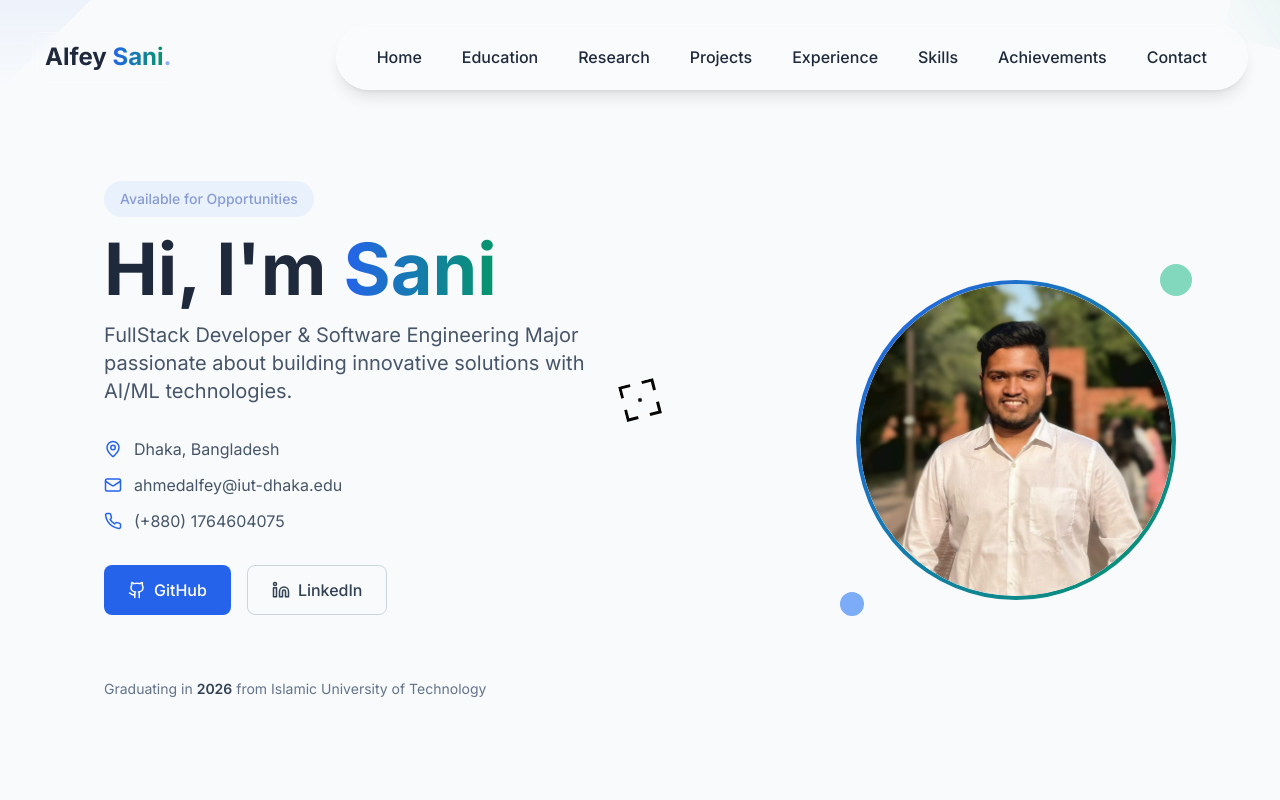
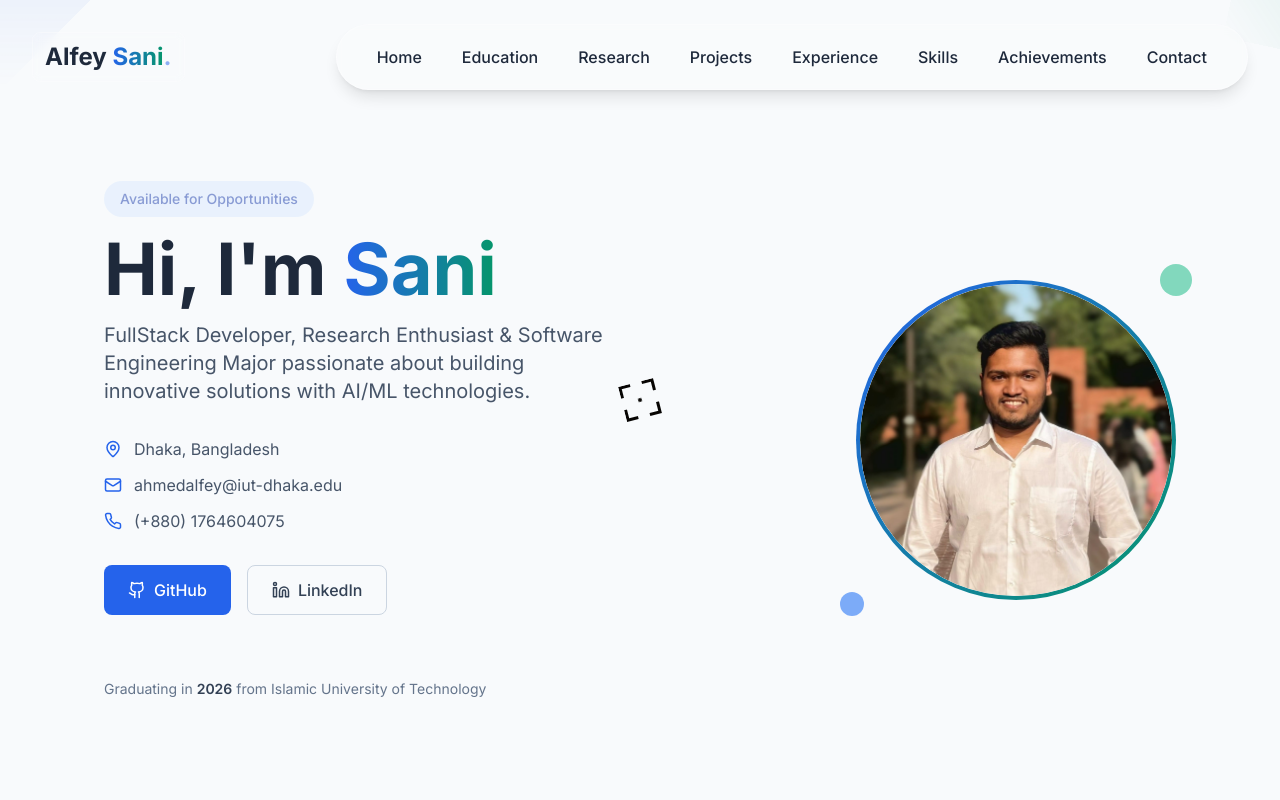
Before and after one commit to AASani29/AASani29.github.io, a Next.js app: page / in a window 1280 px wide. Shown: the top 800 px of the page. Built offline with nearby package versions, Linux system fonts and the light colour scheme.

Commit message:
research enthusiast

```diff
--- a/components/Hero.tsx
+++ b/components/Hero.tsx
@@ -36,7 +36,7 @@ const Hero = () => {
                 </span>
               </h1>
               <p className="text-xl text-slate-600 max-w-lg">
-                FullStack Developer & Software Engineering Major passionate
+                FullStack Developer, Research Enthusiast & Software Engineering Major passionate
                 about building innovative solutions with AI/ML technologies.
               </p>
             </div>
```
